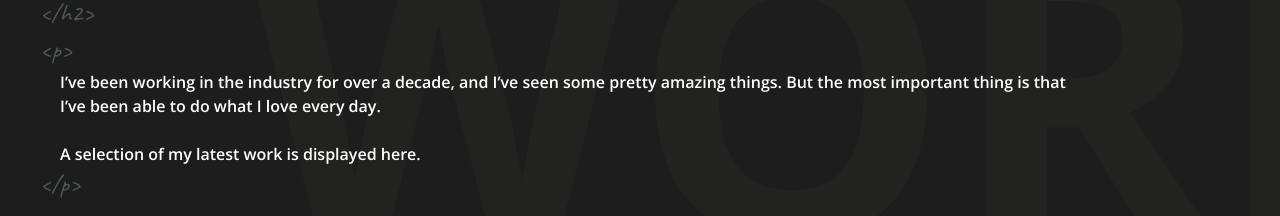
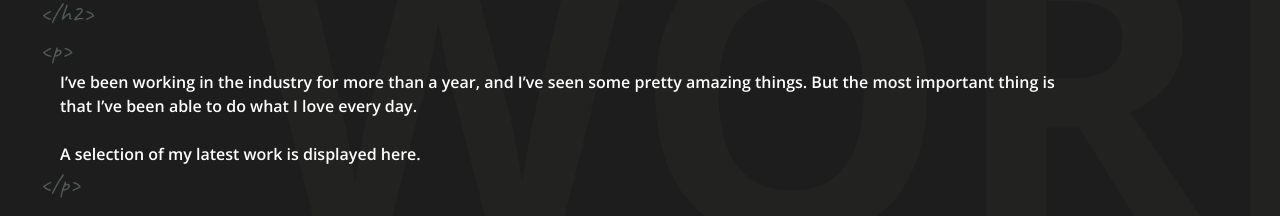
Before and after one commit to nikhilgupta58/portfolio3.0, a React (Vite) app: page / in a window 1280 px wide. Shown: the part 918-1134 px from the top of the page. Built offline with nearby package versions, Linux system fonts and the light colour scheme; no server answers.

Commit message:
version update

```diff
--- a/src/pages/Dashboard.tsx
+++ b/src/pages/Dashboard.tsx
@@ -40,7 +40,7 @@ const DashboardProject = () => {
           ml={{ base: "30px", md: "60px" }}
           fontWeight={600}
         >
-          I’ve been working in the industry for over a decade, and I’ve seen
+          I’ve been working in the industry for more than a year, and I’ve seen
           some pretty amazing things. But the most important thing is that I’ve
           been able to do what I love every day. <br />
           <br />A selection of my latest work is displayed here.
```
